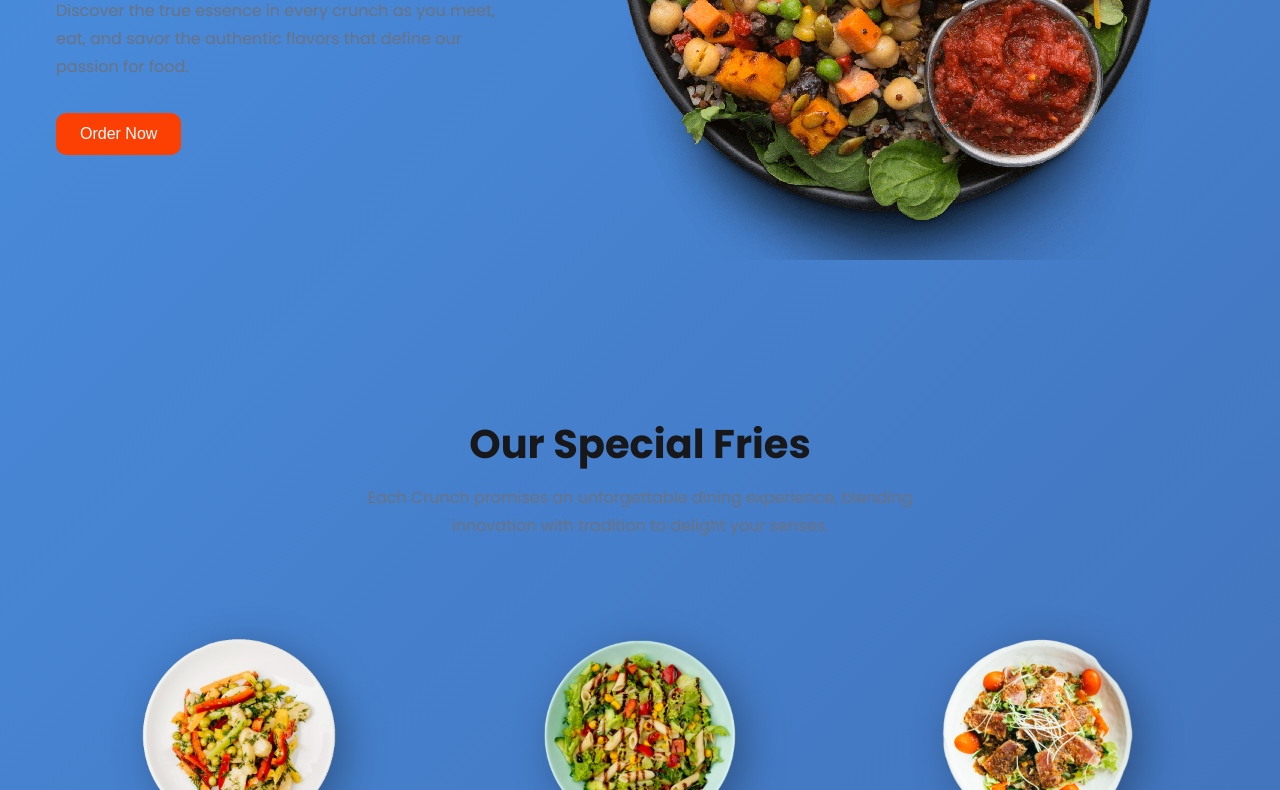
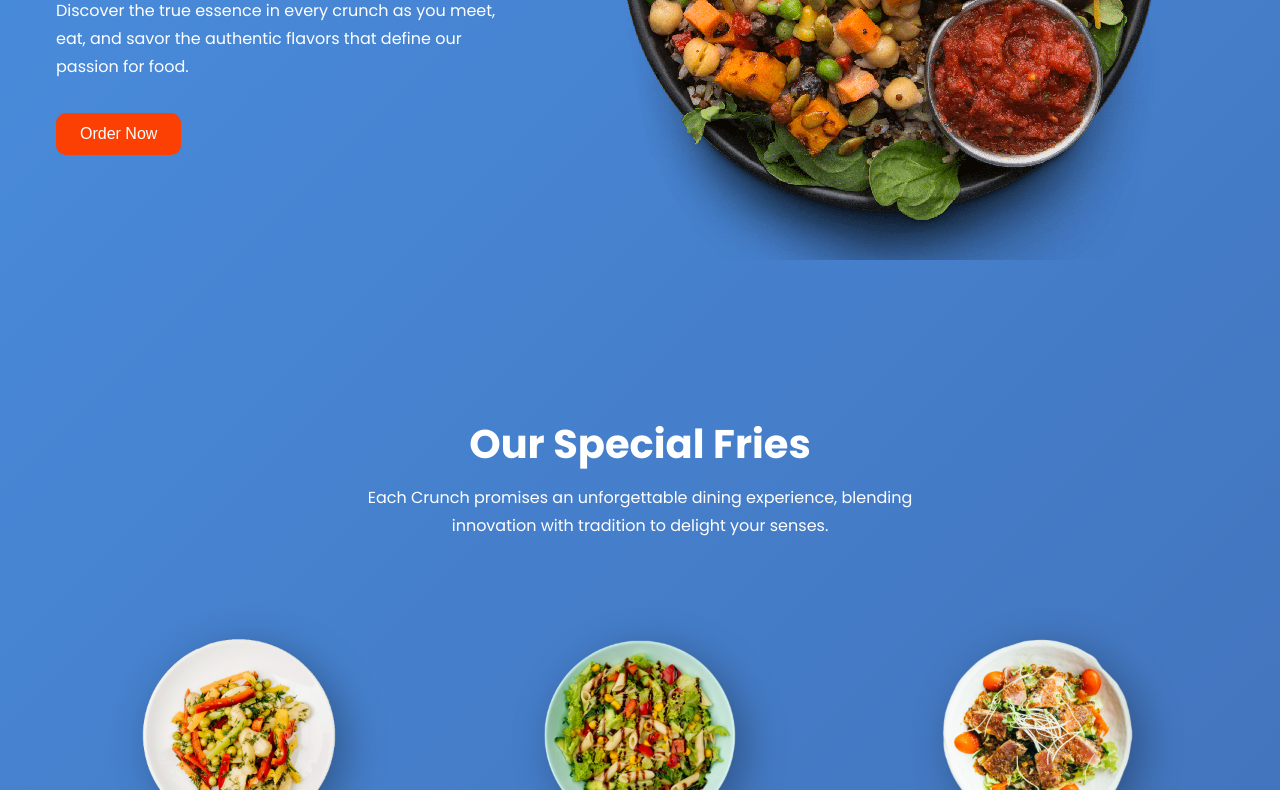
Before and after one commit to bluefound/Blue-Deep-Fries, a plain HTML site: page index.html in a window 1280 px wide. Shown: the part 554-1344 px from the top of the page. Drawn offline with nearby package versions, Linux system fonts and the light colour scheme.

Commit message:
Update style.css

```diff
--- a/style.css
+++ b/style.css
@@ -4,8 +4,8 @@
  --primary-color: #fc3f02;
   --primary-color-light: #ffbcfa;
   --primary-color-dark: #db8e09;
-  --text-dark: #18181b;
-  --text-light: #6b7280;
+  --text-dark: #ffffff;
+  --text-light: #ffffff;
   --white: #ffffff;
   --max-width: 1200px;
 }
```
